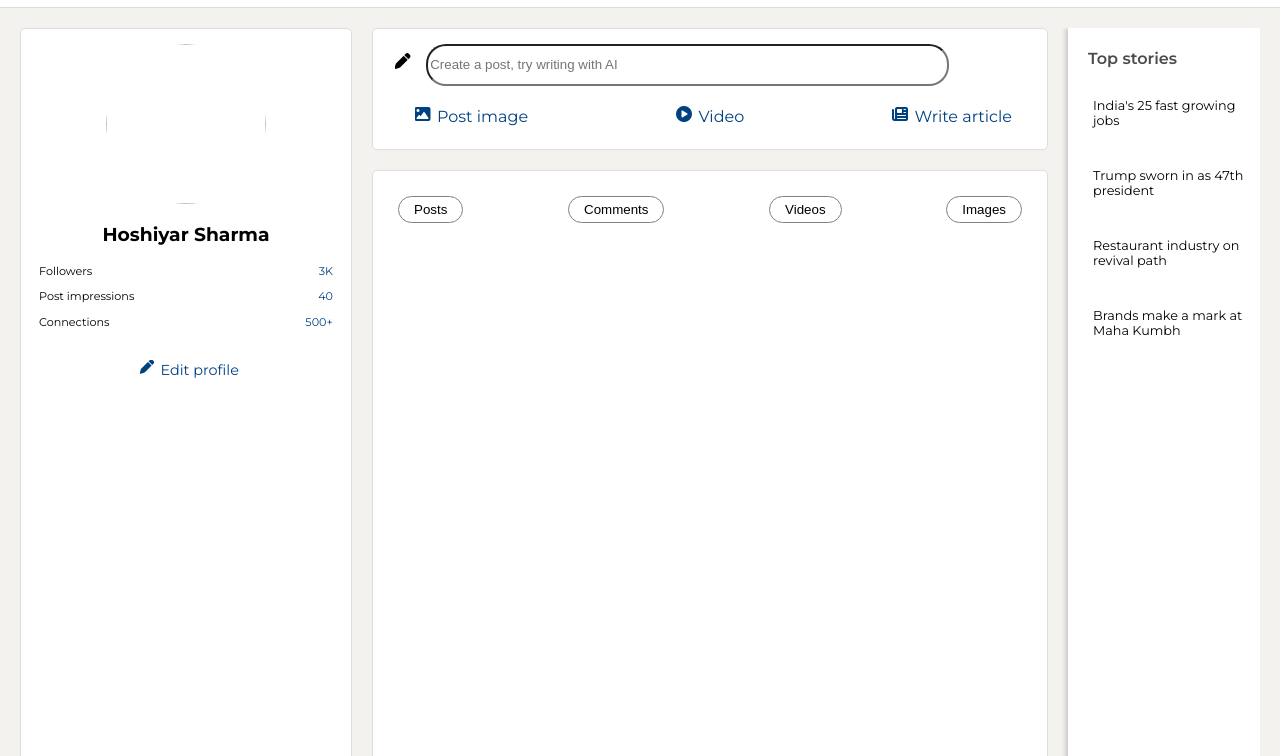
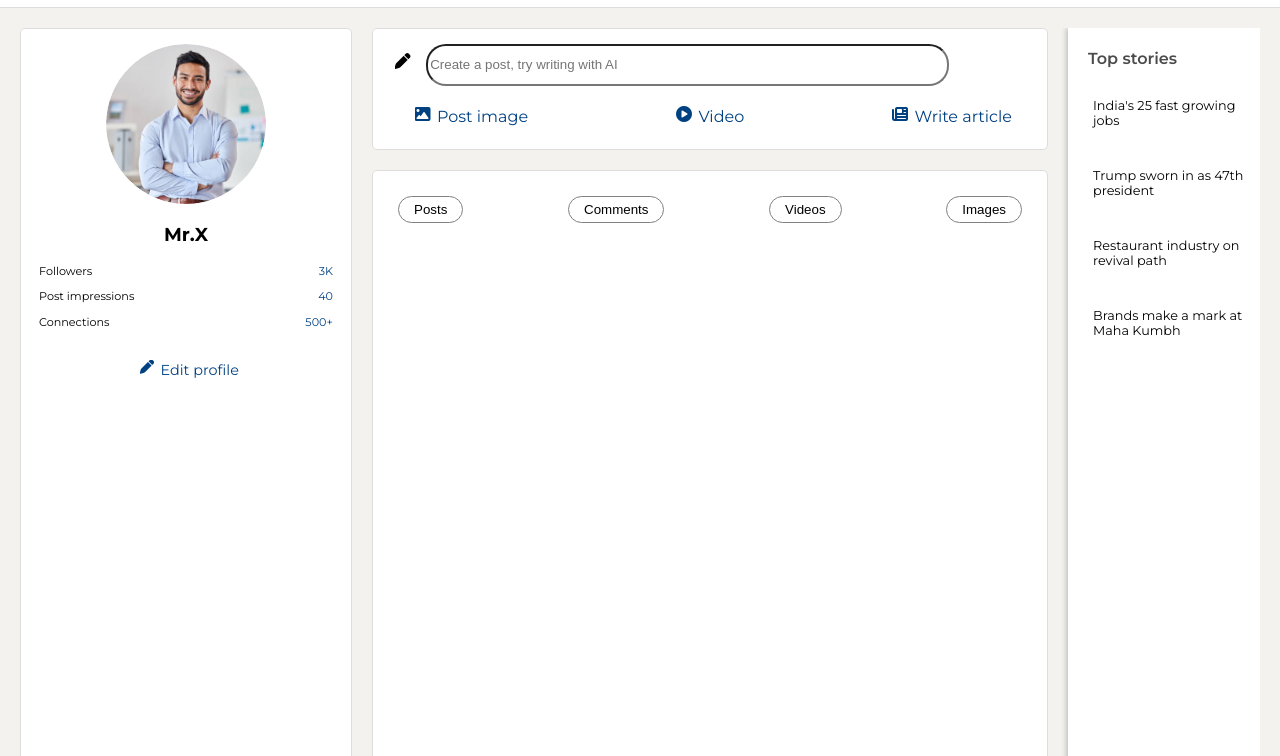
Before and after one commit to Payal-Goswami/LinkHub, a plain HTML site: page index.html in a window 1280 px wide. Shown: the part 44-800 px from the top of the page. Drawn offline with Linux system fonts and the light colour scheme; a web font is replaced by a local one.

Commit message:
Update index.html

```diff
--- a/index.html
+++ b/index.html
@@ -31,8 +31,8 @@
   <div class="container">
     <aside class="sidebar">
       <div class="profile-card">
-        <div class="profile-photo"><img src="image.png"></div>
-        <h3>Hoshiyar Sharma</h3>
+        <div class="profile-photo"><img src="photo.jpg"></div>
+        <h3>Mr.X</h3>
         <!-- <hr style="width: 100%;"> -->
         <p class="profile-content">Followers<a href="#">3K</a></p>
         <p class="profile-content">Post impressions <a href="#">40</a></p>
```
